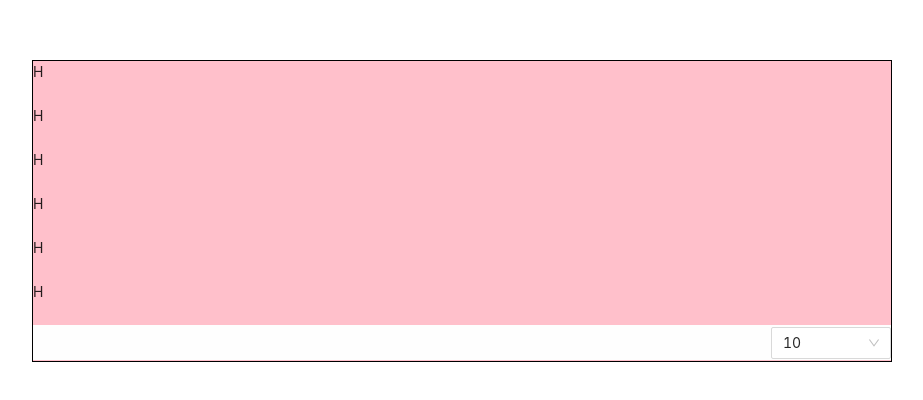
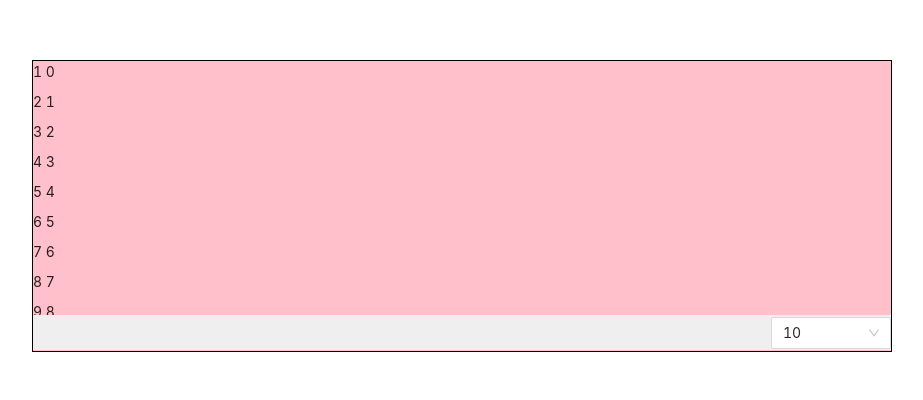
Before and after one commit to MarioKrstevski/react-simple-table, a React (Create React App) app: page / in a window 1280 px wide. Shown: the part 140-540 px from the top of the page, without its empty margins (178-1101 px from the left). Built offline with nearby package versions, Linux system fonts and the light colour scheme.

Commit message:
ADD Data loads depending on items selected in dropdown

```diff
--- a/src/components/DataTable/DataTable.js
+++ b/src/components/DataTable/DataTable.js
@@ -2,13 +2,13 @@ import React, { useRef, useState, useEffect } from 'react';
 import Loader from 'react-loader-spinner'
 import Select from 'antd/es/select'
 import 'antd/es/select/style/css'
-import { Wrapper, GrayOverlayBackground, Paginator, Table } from './DataTable.styled';
+import { Wrapper, GrayOverlayBackground, Paginator, Table, CenterContent, Body, Footer } from './DataTable.styled';
 
 const { Option } = Select
 const DataTable = ({
     id,
     value,
-    data = {},
+    data = [],
     columns,
     header,
     footer,
@@ -21,6 +21,7 @@ const DataTable = ({
     alwaysShowPaginator,
     paginatorLeft,
     paginatorRight,
+    onRowNumberChange,
     pageLinkSize,
     rowsPerPageOptions = [10, 20, 50, 100, 1000],
     currentPageReportTemplate = '({currentPage} of {totalPages})',
@@ -30,6 +31,10 @@ const DataTable = ({
 }) => {
     const dataTableWrapperRef = useRef()
     const [rowNumberSelection, setRowNumberSelection] = useState(rowsPerPageOptions[0].toString());
+
+    useEffect(() => {
+        onRowNumberChange(rowNumberSelection)
+    }, [rowNumberSelection]);
 
     const spinner = () => <GrayOverlayBackground>
         <Loader
@@ -47,22 +52,28 @@ const DataTable = ({
             options={rowsPerPageOptions}
         />
     </Paginator>
-
+    const renderableData = data ? data : []
     const renderBody = () => <Table>
-        <tr>H</tr>
-        <tr>H</tr>
-        <tr>H</tr>
-        <tr>H</tr>
-        <tr>H</tr>
-        <tr>H</tr>
+    {renderableData.map((row,idx) => {
+        return <tr> {row.id} {idx}</tr>
+    })}
     </Table>
+    const renderNoData = () => <CenterContent>
+            No data found
+    </CenterContent>
 
     return (
         <Wrapper id={id} className={className} style={style} ref={dataTableWrapperRef}>
+            <Body>
+            {loading && spinner()}
+            {!loading && !data && renderNoData()}
+            {!loading && data && renderBody()}
+            </Body>
+            <Footer>
 
-            {loading && spinner()}
-            {!loading && data && renderBody()}
+
             {paginator && renderPaginator()}
+            </Footer>
 
         </Wrapper>
     );
@@ -83,7 +94,7 @@ function Dropdown({ options, onChange, value }) {
     return <div style={{ display: 'flex', alignItems: 'center' }} >
 
         <Select defaultValue={selected} style={{ width: 120 }} onChange={handleChange}>
-            {options.map(option => <Option value={option.toString()}>{option}</Option>)}
+            {options.map(option => <Option key={option.toString()} value={option.toString()}>{option}</Option>)}
             <Option value="all">Show All</Option>
         </Select>
     </div>
--- a/src/components/DataTable/DataTable.styled.js
+++ b/src/components/DataTable/DataTable.styled.js
@@ -1,14 +1,16 @@
 import styled from 'styled-components';
 
 export const Wrapper = styled.div`
-    width:100%;
-    min-height:300px;
-    height:100%;
+
+    overflow-y:auto;
+    display: flex;
+    flex-direction: column;
     background-color: pink;
+    height:290px;
 `
 export const GrayOverlayBackground = styled.div`
     width: 100%;
-    height: 299px;
+    height: 250px;
     display: flex;
     justify-content: center;
     align-items: center;
@@ -24,15 +26,35 @@ export const GrayOverlayBackground = styled.div`
 export const Paginator = styled.div`
 margin-top: auto;
 height:35px;
-background-color: #fefefe;
+background-color: #efefef;
 display: flex;
 align-items: center;
 justify-content: flex-end;
 
 `
 export const Table = styled.table`
+    box-sizing: border-box;
     width: 100%;
     height: 300px;
-    max-height: calc(300px - 35px - 1px);
-    overflow-x:scroll;
+    overflow-y:auto;
 `
+export const CenterContent = styled.div`
+
+    width: 100%;
+    height: 265px;
+    display: flex;
+align-items: center;
+justify-content: center;
+`
+
+export const Body = styled.div`
+    height:100%;
+    height: 320px;
+    overflow-y:auto;
+
+
+`
+
+export const Footer = styled.div`
+    height:45px;
+`
--- a/src/components/UserList/UserList.js
+++ b/src/components/UserList/UserList.js
@@ -1,15 +1,45 @@
-import React from 'react';
+import React, { useEffect , useState} from 'react';
 import styled from 'styled-components';
 import DataTable from '../DataTable/DataTable';
-
+import mockJson from '../../assets/mocks/mockdata.json'
 const Wrapper = styled.div`
 margin: 200px auto 0;
 
 max-width: 860px;
 border: 1px solid black;
 `
+
+console.log(mockJson)
+console.log(mockJson.length)
+
 const UserList = () => {
+    const [users, setUsers] = useState(null);
+    const [isLoading, setIsLoading] = useState(false);
+    const [itemsToShow, setItemsToShow] = useState(10);
+    function fakeAsync(delay, value){
+        setIsLoading(true)
+        return new Promise(function(resolve) {
+            setTimeout(resolve, delay, value);
+        });
+    }
+    useEffect(() => {
+        const response = fakeAsync(3000,mockJson)
+        response.then(function(resp){
+            console.log(typeof itemsToShow)
+            setUsers( itemsToShow === 'all' ? resp : resp.slice(0,parseInt(itemsToShow )))
+            setIsLoading(false)
+        }).catch(function(e){
+            console.log(e);
+            setIsLoading(false)
+        })
 
+
+    }, [itemsToShow]);
+
+    useEffect(() => {
+
+    console.log('Users', users)
+    }, [users]);
     const header = () => <div>Header</div>
     const footer = () => <div>Footer</div>
     const rowsPerPageOptions = [10, 20, 50, 100, 1000]
@@ -18,9 +48,11 @@ const UserList = () => {
             <DataTable
                 header={header}
                 footer={footer}
+                loading={isLoading}
+                data={users}
+                onRowNumberChange={e => setItemsToShow(e)}
                 rowsPerPageOptions={rowsPerPageOptions}
                 paginator
-
             />
         </Wrapper>
     );
```
